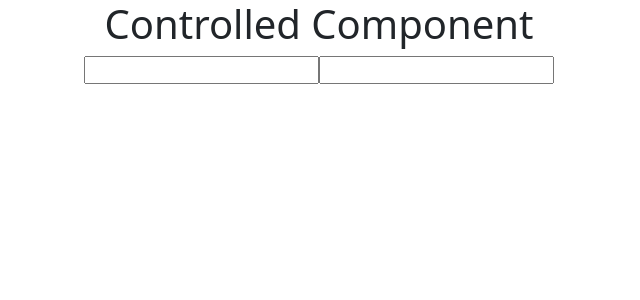
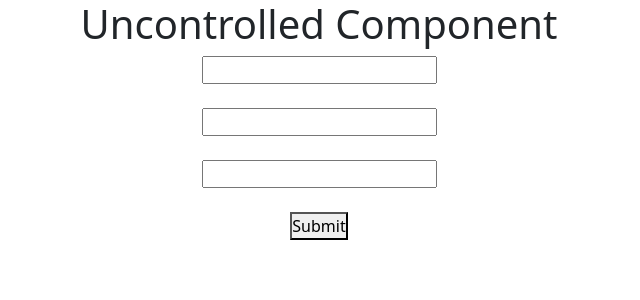
Before and after one commit to Hridoy8132/React-js-from-lec-15, a React (Create React App) app: page / in a window 1280 px wide. Shown: the top 300 px of the page, without its empty margins (321-961 px from the left). Built offline with nearby package versions, Linux system fonts and the light colour scheme.

Commit message:
Lec-45 Uncontrolled Component in useRef

```diff
--- a/src/App.js
+++ b/src/App.js
@@ -516,24 +516,62 @@
 
 // // Lec-43 End forwardRef in Reactjs
 
-// // Lec-44 Controlled Component
+// // Lec-44 start Controlled Component
+
+
+// import './App.css';
+// import React,{useState} from 'react'
+// function App() {
+//   let [val,setVal]=useState("")
+//   let [item,setItem]=useState("")
+
+//    return (
+//     <div className="App">
+//       <h1>Controlled Component </h1>
+//       <input type="text" value={val} onChange={(e)=>setVal(e.target.value)} />
+//       <input type="text" value={item} onChange={(e)=>setItem(e.target.value)} />
+//    <h2>{val}</h2>
+//    <h2>{item}</h2>
+//     </div>
+//   );
+
+// }
+// export default  App;
+
+// // Lec-44 end Controlled Component
+
+// // Lec-45 start Uncontrolled Component in useRef:
 
 
 import './App.css';
-import React,{useState} from 'react'
+import React, { useRef } from 'react'
 function App() {
-  let [val,setVal]=useState("")
-  let [item,setItem]=useState("")
+  let inputRef = useRef(null)
+  let inputRef2 = useRef(null)
 
-   return (
+  function submitForm(e) {
+    e.preventDefault()
+    console.warn("input field 1 value : ", inputRef.current.value)
+    console.warn("input field 2 value : ", inputRef2.current.value)
+    let input3 = document.getElementById('input3').value
+    console.warn("input field 3 value : ", input3)
+
+
+  }
+  return (
     <div className="App">
-      <h1>Controlled Component </h1>
-      <input type="text" value={val} onChange={(e)=>setVal(e.target.value)} />
-      <input type="text" value={item} onChange={(e)=>setItem(e.target.value)} />
-   <h2>{val}</h2>
-   <h2>{item}</h2>
+      <h1>Uncontrolled Component </h1>
+      <form onSubmit={submitForm} >
+        <input ref={inputRef} type="text" /> <br /> <br />
+        <input ref={inputRef2} type="text" /> <br /> <br />
+        <input id="input3" type="text" /> <br /> <br />
+
+        <button>Submit</button>
+      </form>
     </div>
   );
 
 }
-export default  App;
+export default App;
+
+// // Lec-45 end Uncontrolled Component in useRef:
```
